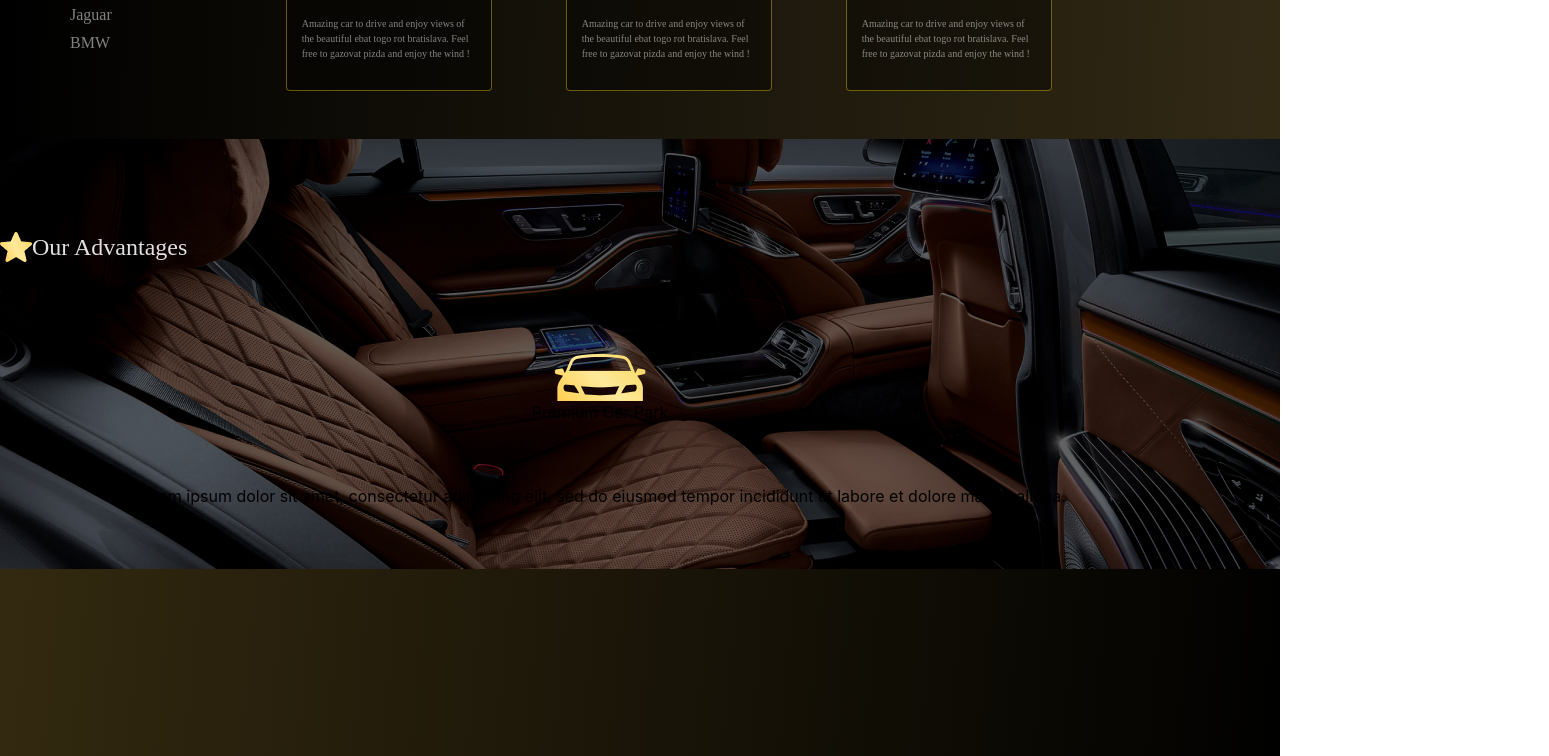
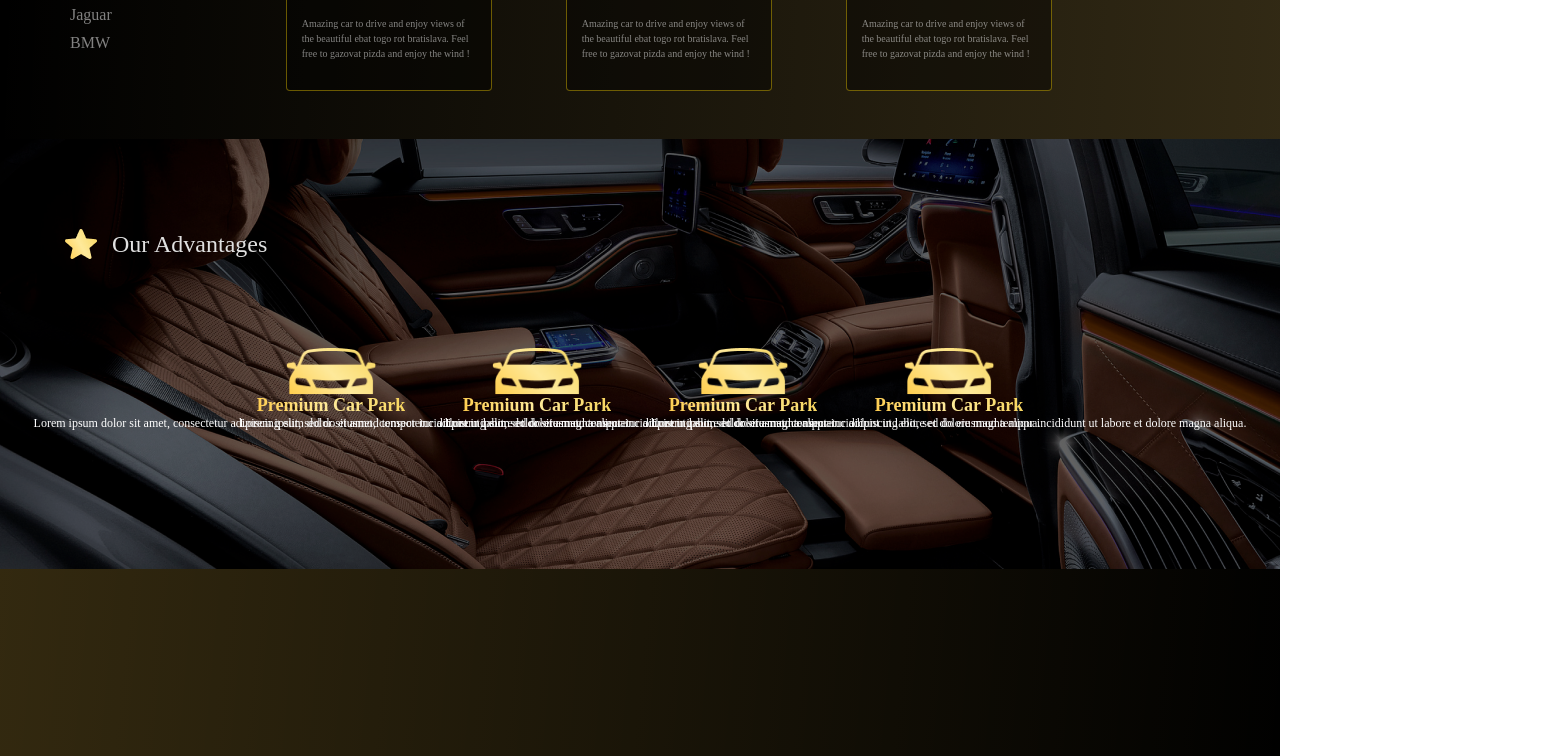
Before and after one commit to BelieverInGod/Cars, a React (Create React App) app in the folder cars/: page / in a window 1280 px wide. Shown: the part 720-1476 px from the top of the page, 1549 px wide, since content can reach past the window. Built offline with nearby package versions, Linux system fonts and the light colour scheme.

Commit message:
third block

```diff
--- a/cars/src/components/ThirdBlock/ThirdBlock.js
+++ b/cars/src/components/ThirdBlock/ThirdBlock.js
@@ -11,12 +11,35 @@ function ThirdBlock() {
           Our Advantages
         </div>
 
-        <div>
-            <img src={premiumPark} alt='premiumCarParkImg'/>
-            <span>Premium Car Park</span>
-            <div>Lorem ipsum dolor sit amet, consectetur adipiscing elit,
-               sed do eiusmod tempor incididunt ut labore et dolore magna aliqua.
+        <div className='advantagesBocksContaineer'>
+            <div className='advantageBlock'>
+                <img src={premiumPark} alt='premiumCarParkImg'/>
+                <span>Premium Car Park</span>
+                <div>Lorem ipsum dolor sit amet, consectetur adipiscing elit,
+                  sed do eiusmod tempor incididunt ut labore et dolore magna aliqua.
                </div>
+            </div>
+            <div className='advantageBlock'>
+                <img src={premiumPark} alt='premiumCarParkImg'/>
+                <span>Premium Car Park</span>
+                <div>Lorem ipsum dolor sit amet, consectetur adipiscing elit,
+                  sed do eiusmod tempor incididunt ut labore et dolore magna aliqua.
+               </div>
+            </div>
+            <div className='advantageBlock'>
+                <img src={premiumPark} alt='premiumCarParkImg'/>
+                <span>Premium Car Park</span>
+                <div>Lorem ipsum dolor sit amet, consectetur adipiscing elit,
+                  sed do eiusmod tempor incididunt ut labore et dolore magna aliqua.
+               </div>
+            </div>
+            <div className='advantageBlock'>
+                <img src={premiumPark} alt='premiumCarParkImg'/>
+                <span>Premium Car Park</span>
+                <div>Lorem ipsum dolor sit amet, consectetur adipiscing elit,
+                  sed do eiusmod tempor incididunt ut labore et dolore magna aliqua.
+               </div>
+            </div>
         </div>
 
       </div>
--- a/cars/src/components/ThirdBlock/ThirdBlock.scss
+++ b/cars/src/components/ThirdBlock/ThirdBlock.scss
@@ -1,14 +1,17 @@
 .ThirdBlock {
     background: url(../../assets/images/12121212.png), #000000;
     height: 430px;
+    width: 100%;
+    display: flex;
+    flex-direction: row;
+    justify-content: center;
     div{
         display: flex;
         flex-direction: column;
-        justify-content: space-around;
         align-items: center;
         height: 100%;
-        max-width: 1200px;
-        min-width: 1200px;
+        width: 1200px;
+
         .titleAdvantagesContainer {
             font-family: 'Ubuntu';
             font-style: normal;
@@ -20,9 +23,52 @@
             flex-direction: row;
             justify-content: flex-start;
             img {
+                margin-left: 25px;
+                margin-right: 15px;
                 width: 32px;
                 height: 30px;
             }
         }
+
+        .advantagesBocksContaineer {
+            display: flex;
+            flex-direction: row;
+            align-items: center;
+            justify-content: center;
+            box-sizing: border-box;
+
+            .advantageBlock {
+                display: flex;
+                justify-content: space-around;
+                align-items: center;
+                flex-direction: column;
+                cursor: pointer;
+                width: 206px;
+                height: 221px;
+                img {
+                    width: 90.58px;
+                    height: 47.05px;
+                }
+                span {
+                    font-family: 'Ubuntu';
+                    font-style: normal;
+                    font-weight: 700;
+                    font-size: 18px;
+                    line-height: 21px;
+                    background: linear-gradient(242.53deg, #F8D65F 2.76%, #FEEA9A 51.48%, #FFCD4E 98.79%);
+                    -webkit-background-clip: text;
+                    -webkit-text-fill-color: transparent;
+                    background-clip: text;
+                }
+                div {
+                    font-family: 'Ubuntu';
+                    font-style: normal;
+                    font-weight: 400;
+                    font-size: 12px;
+                    line-height: 14px;
+                    color: #FFFFFF;
+                }
+            }
+        }
     }
 }
```
